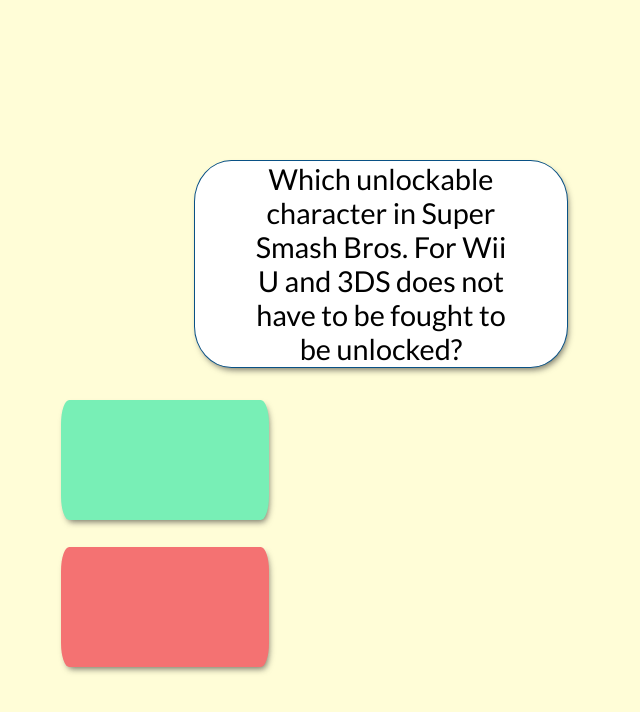
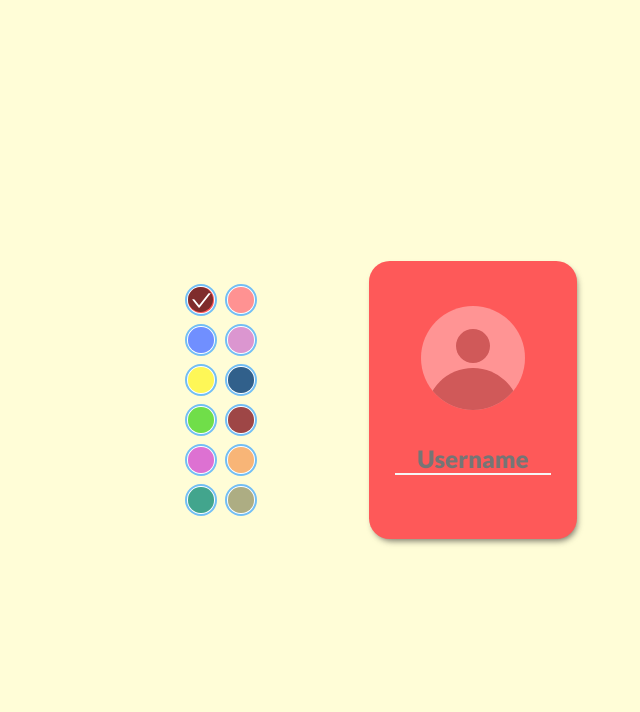
Before and after one commit to ibrahimtaib/quiz-website, a Next.js app in the folder src/: page /1 in a window 1280 px wide. Shown: the top 712 px of the page, without its empty margins (259-899 px from the left). Built offline with nearby package versions, Linux system fonts and the light colour scheme.

Commit message:
page for joining game

```diff
--- a/src/app/[gameId]/page.tsx
+++ b/src/app/[gameId]/page.tsx
@@ -1,9 +1,43 @@
 'use client';
-
+import Card from 'components/Card';
+import ColorChoice from 'components/ColorChoice';
+import ProfilePicture from 'components/ProfilePicture';
 import Question from 'components/Question';
-
+import { useState } from 'react';
+import style from 'styles/joingame.module.css';
+import { COLORS } from 'types/colors';
 /* questions page */
 function Page() {
+  const [userColor, setUserColor] = useState(COLORS.RED);
+  const [username, setUsername] = useState('');
+  console.log(username);
+  return (
+    <div className={style.container}>
+      <div className={style.colorContainer}>
+        {Object.values(COLORS).map(color => (
+          <ColorChoice
+            key={color.name}
+            colorScheme={color}
+            className={style.colorChoice}
+            clicked={color === userColor}
+            onClick={() => setUserColor(color)}
+          />
+        ))}
+      </div>
+      <Card colorScheme={userColor} className={style.card}>
+        <ProfilePicture
+          colorScheme={userColor}
+          className={style.profilePicture}
+        />
+        <input
+          type={'text'}
+          placeholder={'Username'}
+          onChange={e => setUsername(e.target.value)}
+          className={style.username}
+        />
+      </Card>
+    </div>
+  );
   return <Question></Question>;
 }
 
--- /dev/null
+++ b/src/packages/styles/joingame.module.css
@@ -0,0 +1,69 @@
+.container {
+  width: 100%;
+  height: 100%;
+  display: flex;
+  flex-direction: row;
+  justify-content: center;
+  align-items: center;
+  gap: 7em;
+}
+.colorContainer {
+  justify-self: end;
+  display: grid;
+  justify-items: end;
+  height: fit-content;
+  grid-template-rows: repeat(6, 1fr);
+  grid-auto-flow: column; /* New items will be placed in new columns */
+  grid-gap: 0.5em;
+}
+.colorChoice {
+  width: 2em;
+  height: 2em;
+}
+.profilePicture {
+  bottom: -16%;
+  left: 25%;
+  width: 50%;
+  aspect-ratio: 1;
+}
+.username {
+  position: absolute;
+  left: 50%;
+  bottom: 23%;
+  width: 75%;
+  text-align: center;
+  font-family: Lato;
+  font-weight: 900;
+  font-size: 1.5em;
+  background-color: transparent;
+  /* -webkit-text-stroke: 0.5px #8c8c7a; */
+  border-width: 0;
+  outline: transparent;
+  color: white;
+  border-bottom: 2px solid whitesmoke;
+  transform: translate(-50%, 0%);
+  -webkit-transform: translate(-50%, 0%);
+  -moz-transform: translate(-50%, 0%);
+  -o-transform: translate(-50%, 0%);
+}
+.card {
+  position: relative;
+  flex-shrink: 0;
+}
+
+/* media screen and max width 490 we put the colocContainer on flex index 2 and we put the container on flex direction column */
+@media screen and (max-width: 490px) {
+  .colorContainer {
+    order: 2;
+    grid-auto-flow: row;
+    height: fit-content;
+    grid-template-columns: repeat(6, 1fr);
+    grid-template-rows: none;
+  }
+  .container {
+    flex-direction: column;
+    align-items: center;
+    justify-content: center;
+    gap: 3em;
+  }
+}
```
